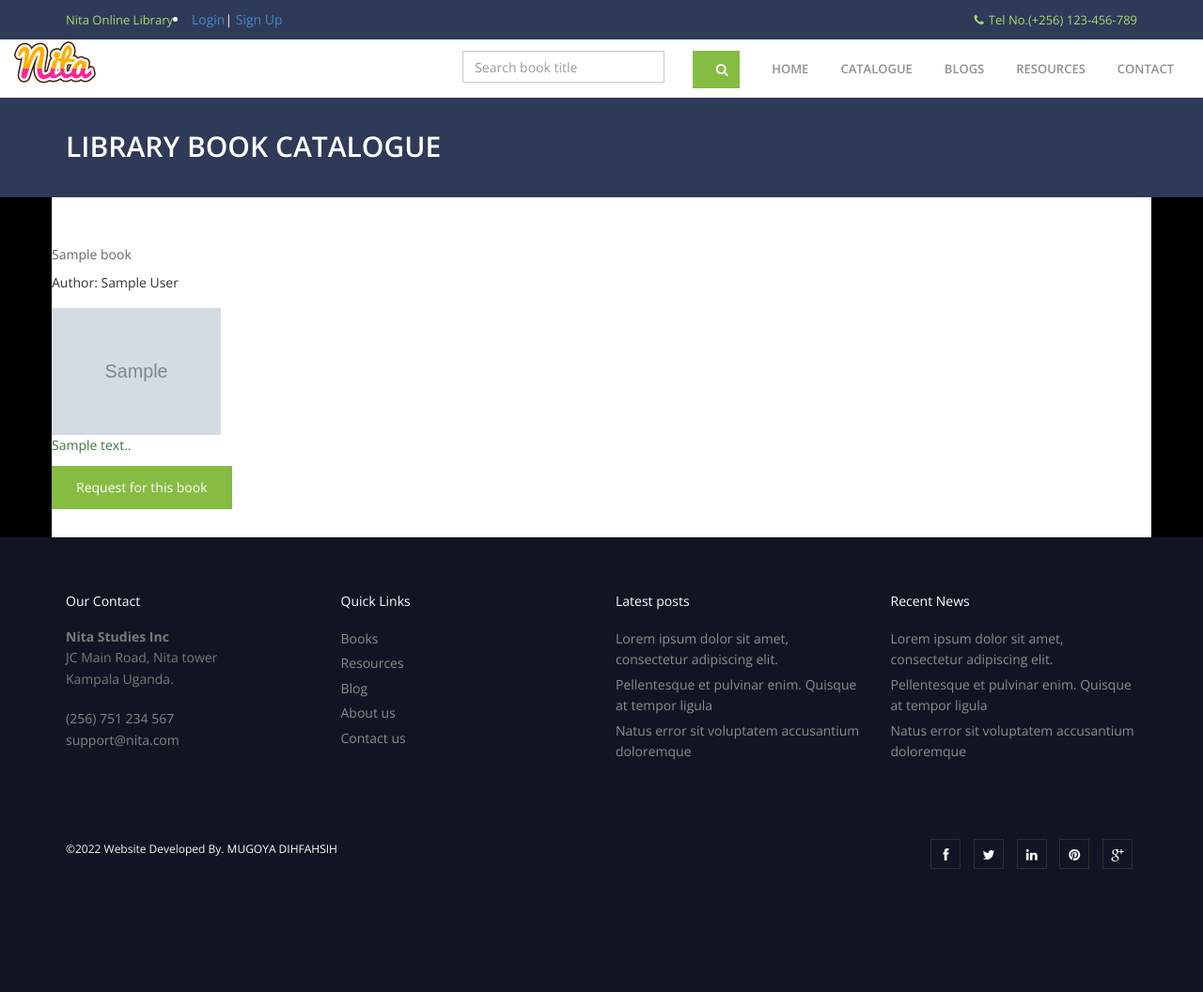
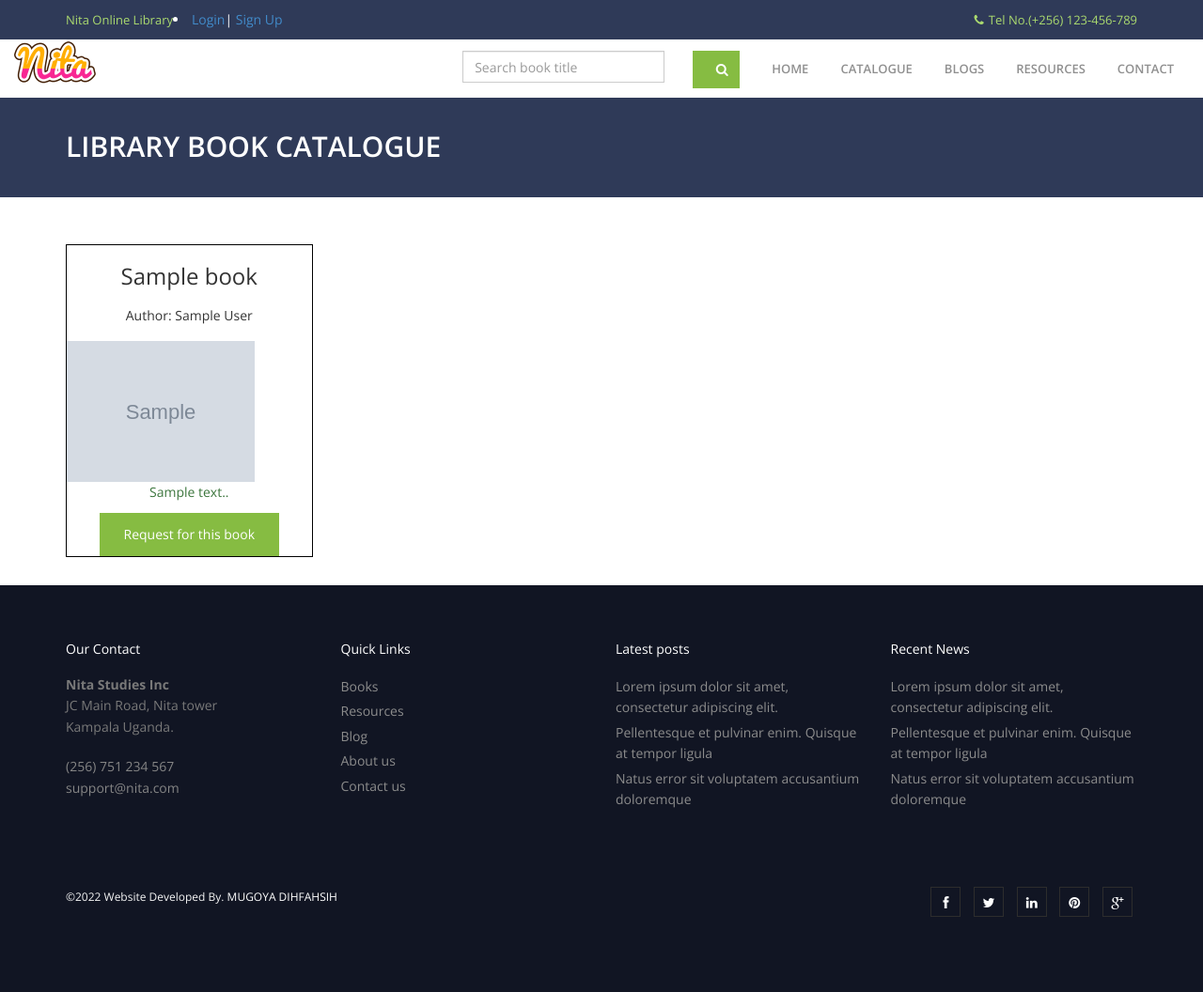
Before and after one commit to Dihfahsih1/library, a Django app: template templates/main-page/search_catalogue.html in a window 1280 px wide. Shown: the whole page at 94% size. Before the commit the page ends 925 px from the top, so only its background shows below. Run offline with Django 4.2, Linux system fonts and the light colour scheme; the template is opened without the code that fills it: most values are stand-ins (such as "Sample title", 1, 10 or a date in 2020); grey boxes marked "Sample" are stand-in pictures; some libraries are stand-ins or nearby versions.

Commit message:
restructure the html layout for search

```diff
--- a/templates/main-page/search_catalogue.html
+++ b/templates/main-page/search_catalogue.html
@@ -11,14 +11,14 @@
 		</div>
 	</div>
 	</section>
-	<section id="content"
+	<section id="content">
 	<div class="container">
 			<div class="row">
 			{% if books %}
 				{% for each_book in books %}
-					<div class="col-lg-4">
-						<div class="card border-success mb-3" style="max-width: 18rem">
-							<div class="card-header bg-transparent border-success">{{each_book.title}}</div>
+					<div class="col-lg-3">
+						<div class="card border-success mb-3" style="border: 1px solid black; text-align: center">
+							<div class="card-header bg-transparent border-success"><h3>{{each_book.title}}</h3></div>
 							<div class="card-body text-success">
 								<h5 class="card-title">Author: {{each_book.author}}</h5>
 								<img {% if each_book.book_cover %} src="{{each_book.book_cover.url}}" {% else %}alt="No Image"{% endif %} class="img-responsive" width="200">
```
